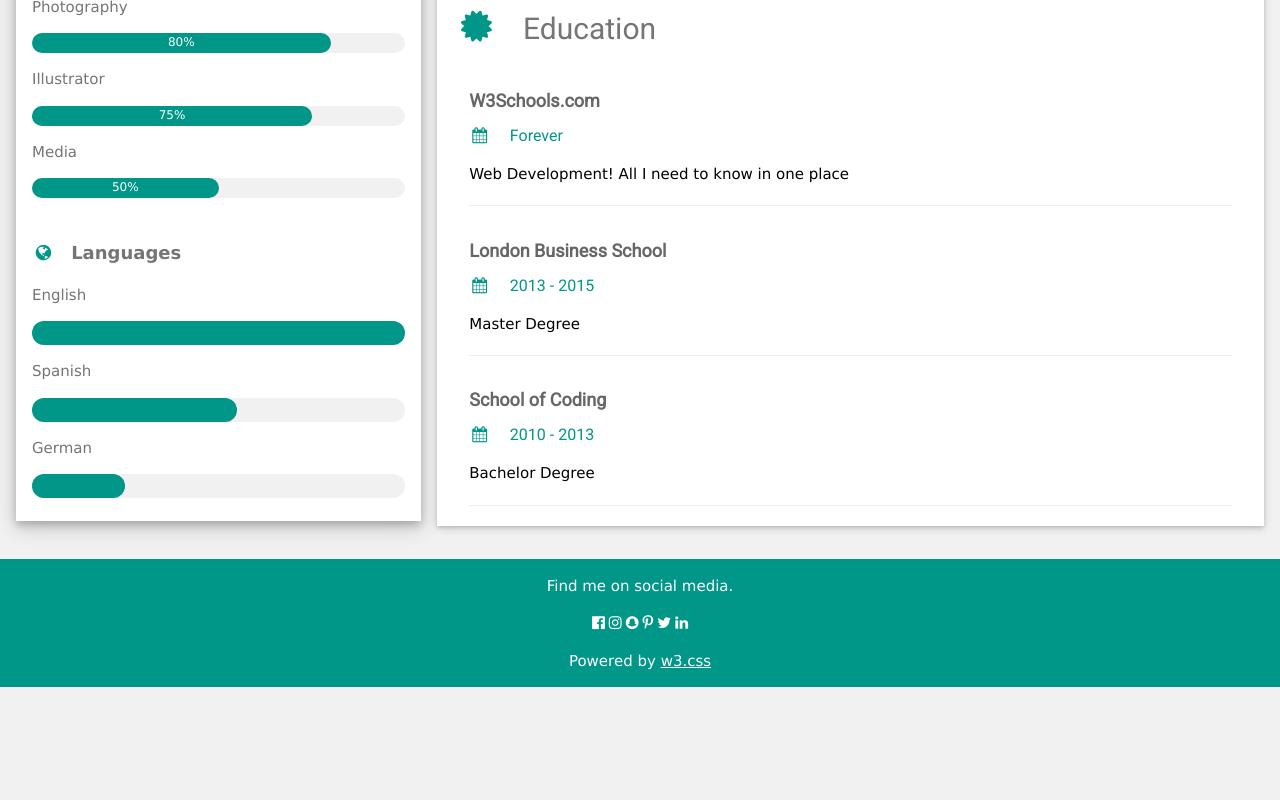
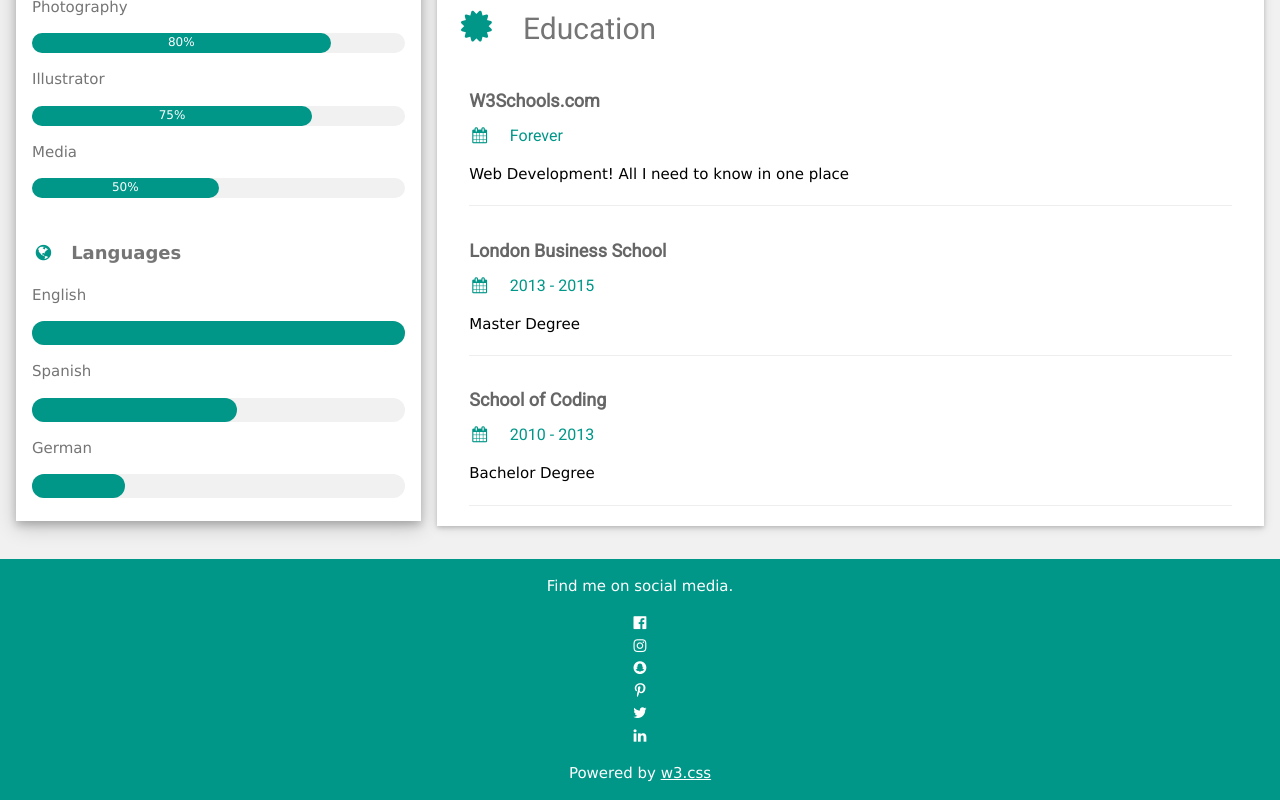
Before and after one commit to FelipeBZanardo/Projeto-Final-Angular-I, an Angular app in the folder curriculo-angular/: page / in a window 1280 px wide. Shown: the part 644-1444 px from the top of the page. Before the commit the page ends 1331 px from the top, so only its background shows below. Built offline with nearby package versions, Linux system fonts and the light colour scheme.

Commit message:
perf: melhorias no footer - uso da diretiva for e links

```diff
--- a/curriculo-angular/src/app/app.component.html
+++ b/curriculo-angular/src/app/app.component.html
@@ -38,4 +38,4 @@
   <!-- End Page Container -->
 </div>
 
-<app-footer></app-footer>
+<app-footer [footerData]="data.footer"></app-footer>
--- a/curriculo-angular/src/app/components/footer/footer.component.html
+++ b/curriculo-angular/src/app/components/footer/footer.component.html
@@ -1,10 +1,9 @@
 <footer class="w3-container w3-teal w3-center w3-margin-top">
     <p>Find me on social media.</p>
-    <i class="fa fa-facebook-official w3-hover-opacity"></i>
-    <i class="fa fa-instagram w3-hover-opacity"></i>
-    <i class="fa fa-snapchat w3-hover-opacity"></i>
-    <i class="fa fa-pinterest-p w3-hover-opacity"></i>
-    <i class="fa fa-twitter w3-hover-opacity"></i>
-    <i class="fa fa-linkedin w3-hover-opacity"></i>
+    <div *ngFor="let footerItem of footerData">
+        <a [href]="footerItem.footerHref" target="_blank">
+            <i [ngClass]="footerItem.footerIcon" class="fa "></i>
+        </a>
+    </div>
     <p>Powered by <a href="https://www.w3schools.com/w3css/default.asp" target="_blank">w3.css</a></p>
 </footer>
--- a/curriculo-angular/src/app/components/footer/footer.component.ts
+++ b/curriculo-angular/src/app/components/footer/footer.component.ts
@@ -1,4 +1,5 @@
-import { Component } from '@angular/core';
+import { Component, Input } from '@angular/core';
+import { FooterData } from 'src/app/models/footer-data.model';
 
 @Component({
   selector: 'app-footer',
@@ -6,5 +7,5 @@ import { Component } from '@angular/core';
   styleUrls: ['./footer.component.css']
 })
 export class FooterComponent {
-
+  @Input() public footerData!: FooterData[];
 }
```
